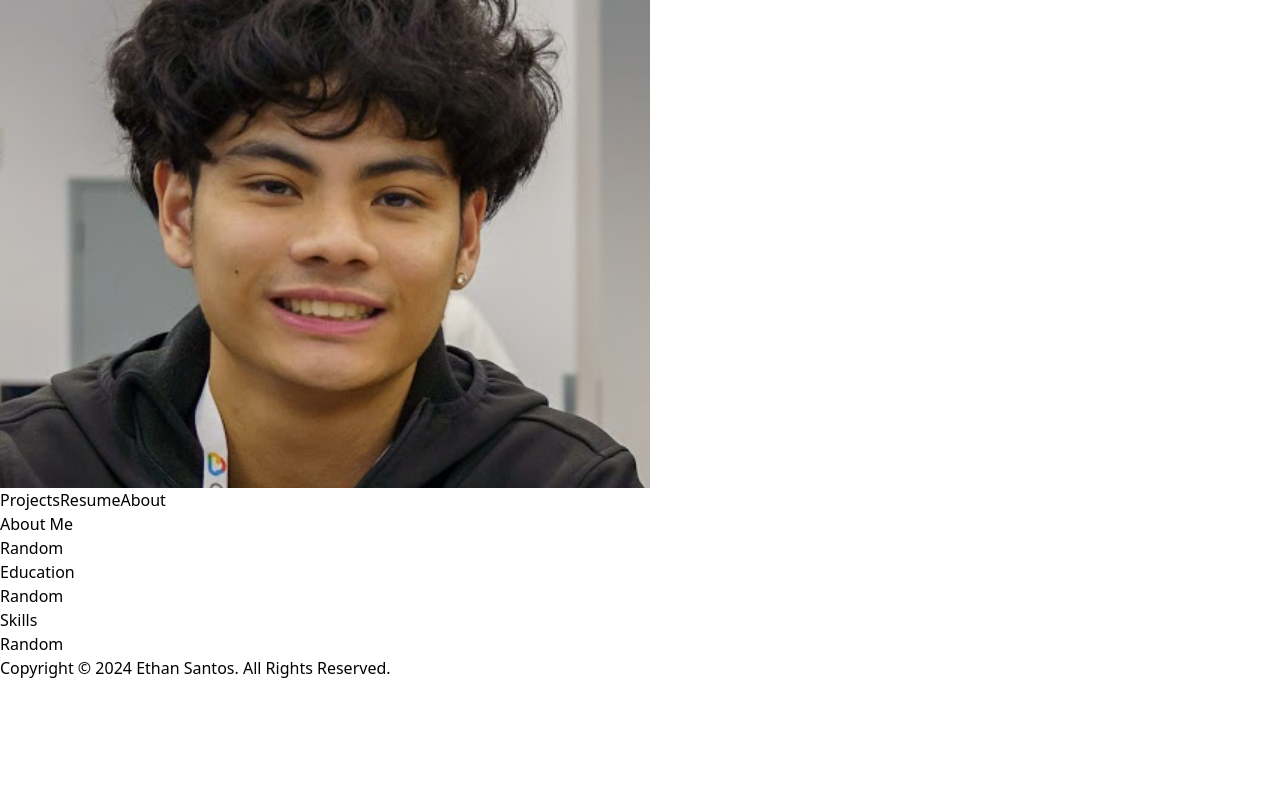
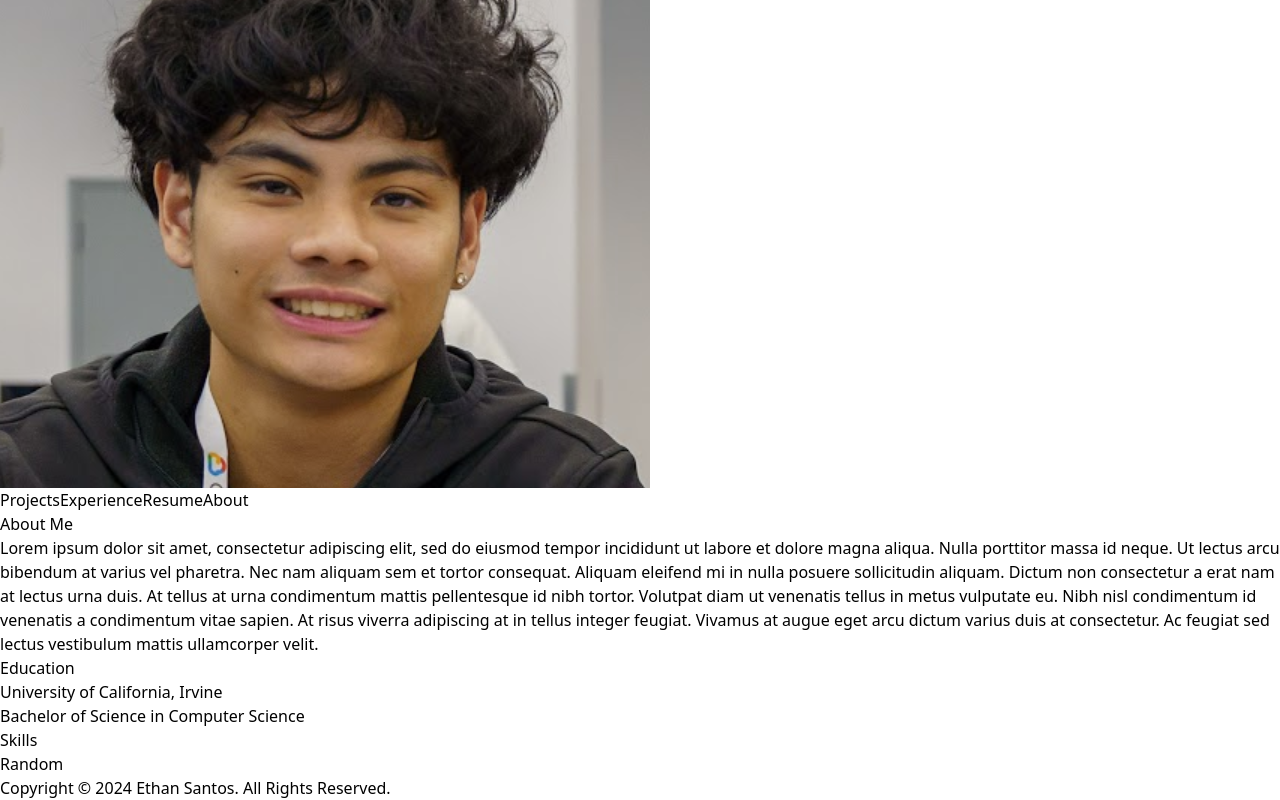
Before and after one commit to EthanSantos/EthanSantos.github.io, a React (Vite) app: page / in a window 1280 px wide. Shown: the part 258-1058 px from the top of the page. Before the commit the page ends 938 px from the top, so only its background shows below. Built offline with nearby package versions, Linux system fonts and the light colour scheme.

Commit message:
added project card template

```diff
--- /dev/null
+++ b/src/components/Card.jsx
@@ -0,0 +1,48 @@
+import React from 'react'
+
+const Card = ({ imageSrc, title, description }) => {
+    return (
+        <div className="relative flex flex-col md:flex-row w-full max-w-[80rem] rounded-xl bg-white bg-clip-border text-gray-700 shadow-xl">
+            <div className="relative m-0 overflow-hidden rounded-xl rounded-r-none bg-white bg-clip-border text-gray-700 aspect-w-20 aspect-h-10 md:aspect-w-40 md:aspect-h-10 md:w-1/2">
+                <img
+                    src={imageSrc}
+                    alt="image"
+                    className="h-full w-full object-cover"
+                />
+            </div>
+            <div className="p-4 md:p-6 flex flex-col justify-start w-full md:w-1/2 relative">
+                <h6 className="mb-2 md:mb-4 block text-base md:text-lg font-semibold uppercase leading-relaxed tracking-normal text-black antialiased text-left">
+                    {title}
+                </h6>
+                <p className="mb-2 block text-sm md:text-base font-normal leading-relaxed text-gray-500 antialiased text-left">
+                    {description}
+                </p>
+                <div className="absolute bottom-0 right-0 mb-4 mr-4">
+                    <button
+                        className="flex select-none items-center gap-2 rounded-lg text-center align-middle font-sans text-xs font-bold uppercase text-black transition-all"
+                        type="button"
+                    >
+                        Learn More
+                        <svg
+                            xmlns="http://www.w3.org/2000/svg"
+                            fill="none"
+                            viewBox="0 0 24 24"
+                            strokeWidth="2"
+                            stroke="currentColor"
+                            aria-hidden="true"
+                            className="h-4 w-4"
+                        >
+                            <path
+                                strokeLinecap="round"
+                                strokeLinejoin="round"
+                                d="M17.25 8.25L21 12m0 0l-3.75 3.75M21 12H3"
+                            ></path>
+                        </svg>
+                    </button>
+                </div>
+            </div>
+        </div>
+    )
+}
+
+export default Card
--- a/src/components/NavigationBar.jsx
+++ b/src/components/NavigationBar.jsx
@@ -2,6 +2,7 @@ import { useState } from 'react'
 import About from '../pages/About'
 import Projects from '../pages/Projects';
 import Resume from '../pages/Resume';
+import Experience from '../pages/Experience';
 
 const NavigationBar = () => {
     const [currentPage, setCurrentPage] = useState("about");
@@ -18,6 +19,10 @@ const NavigationBar = () => {
                     Projects
                     <span className="absolute left-0 bottom-0 w-full h-0.5 bg-transparent transition-all duration-300 group-hover:bg-black"></span>
                 </button>
+                <button className="mx-4 relative text-lg font-semibold text-black group" onClick={() => handleClick('experience')}>
+                    Experience
+                    <span className="absolute left-0 bottom-0 w-full h-0.5 bg-transparent transition-all duration-300 group-hover:bg-black"></span>
+                </button>
                 <button className="mx-4 relative text-lg font-semibold text-black group" onClick={() => handleClick('resume')}>
                     Resume
                     <span className="absolute left-0 bottom-0 w-full h-0.5 bg-transparent transition-all duration-300 group-hover:bg-black"></span>
@@ -28,6 +33,7 @@ const NavigationBar = () => {
                 </button>
             </div>
             {currentPage === 'projects' && <Projects />}
+            {currentPage === 'experience' && <Experience />}
             {currentPage === 'resume' && <Resume />}
             {currentPage === 'about' && <About />}
         </div>
--- a/src/pages/About.jsx
+++ b/src/pages/About.jsx
@@ -5,12 +5,13 @@ const About = () => {
         <div className="text-gray-900">
             <div className="container mx-auto px-4 py-8">
                 <div className="max-w-2xl mx-auto">
-                    <h2 className="text-2xl font-bold mb-4">About Me</h2>
-                    <p className="mb-4 text-gray-600">Random</p>
-                    <h2 className="text-2xl font-bold mb-4">Education</h2>
-                    <p className="mb-4 text-gray-600">Random</p>
-                    <h2 className="text-2xl font-bold mb-4">Skills</h2>
-                    <p className="mb-4 text-gray-600">Random</p>
+                    <h1 className="text-2xl font-bold mb-4">About Me</h1>
+                    <p className="mb-4 text-base text-gray-600">Lorem ipsum dolor sit amet, consectetur adipiscing elit, sed do eiusmod tempor incididunt ut labore et dolore magna aliqua. Nulla porttitor massa id neque. Ut lectus arcu bibendum at varius vel pharetra. Nec nam aliquam sem et tortor consequat. Aliquam eleifend mi in nulla posuere sollicitudin aliquam. Dictum non consectetur a erat nam at lectus urna duis. At tellus at urna condimentum mattis pellentesque id nibh tortor. Volutpat diam ut venenatis tellus in metus vulputate eu. Nibh nisl condimentum id venenatis a condimentum vitae sapien. At risus viverra adipiscing at in tellus integer feugiat. Vivamus at augue eget arcu dictum varius duis at consectetur. Ac feugiat sed lectus vestibulum mattis ullamcorper velit.</p>
+                    <h1 className="text-2xl font-bold mb-4">Education</h1>
+                    <h2 className="text-lg font-semibold">University of California, Irvine</h2>
+                    <p className="mb-4 text-base text-gray-600">Bachelor of Science in Computer Science</p>
+                    <h1 className="text-2xl font-bold mb-4">Skills</h1>
+                    <p className="mb-4 text-base text-gray-600">Random</p>
                 </div>
             </div>
         </div>
--- /dev/null
+++ b/src/pages/Experience.jsx
@@ -0,0 +1,11 @@
+import React from 'react'
+
+const Experience = () => {
+  return (
+    <div className="text-center">
+      Experience page
+    </div>
+  )
+}
+
+export default Experience
--- a/src/pages/Projects.jsx
+++ b/src/pages/Projects.jsx
@@ -1,9 +1,12 @@
 import React from 'react'
+import Card from '../components/Card'
 
 const Projects = () => {
   return (
-    <div className="text-center">
-      Project page
+    <div className="flex flex-col items-center gap-8 p-8">
+      <Card imageSrc={"https://c4.rbxcdn.com/7d886a6de2bf7247bd64dee0df2d0756"} title={"AIMSTARS"} description={"Lorem ipsum dolor sit amet, consectetur adipiscing elit, sed do eiusmod tempor incididunt ut labore et dolore magna aliqua. Nulla porttitor massa id neque. Ut lectus arcu bibendum at varius vel pharetra. Nec nam aliquam sem et tortor consequat. Aliquam eleifend mi in nulla posuere sollicitudin aliquam. Dictum non consectetur a erat nam at lectus urna duis. At tellus at urna condimentum mattis pellentesque id nibh tortor. Volutpat diam ut venenatis tellus in metus vulputate eu. Nibh nisl condimentum id venenatis a condimentum vitae sapien. At risus viverra adipiscing at in tellus integer feugiat. Vivamus at augue eget arcu dictum varius duis at consectetur. Ac feugiat sed lectus vestibulum mattis ullamcorper velit."} />
+      <Card imageSrc={"https://c4.rbxcdn.com/7d886a6de2bf7247bd64dee0df2d0756"} title={"Title"} description={"Test description"} />
+      <Card imageSrc={"https://c4.rbxcdn.com/7d886a6de2bf7247bd64dee0df2d0756"} title={"Title"} description={"Test description"} />
     </div>
   )
 }
--- a/src/pages/Resume.jsx
+++ b/src/pages/Resume.jsx
@@ -4,7 +4,11 @@ import resume from '../assets/resume.pdf'
 const Resume = () => {
     return (
         <div className="flex justify-center items-center h-screen">
-            <iframe src={resume} width="50%" height="1000px"></iframe>
+            <iframe className = "pdf"
+                src={resume}
+                style={{ backgroundColor: 'transparent', width: 1000, height: '85%' }}
+                title="Resume"
+            ></iframe>
         </div>
     );
 };
```
